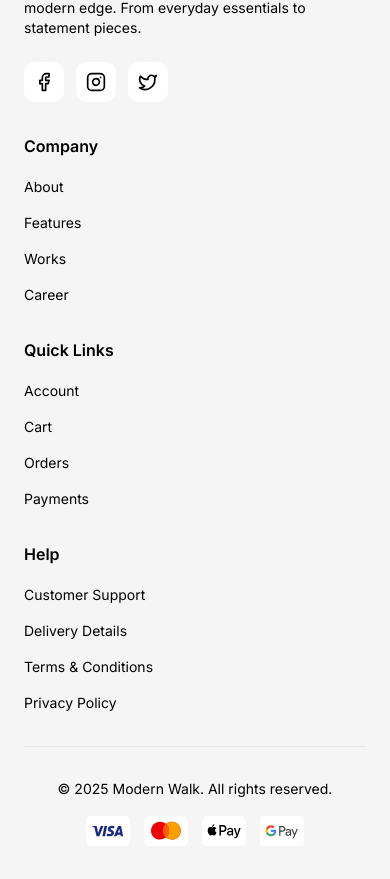
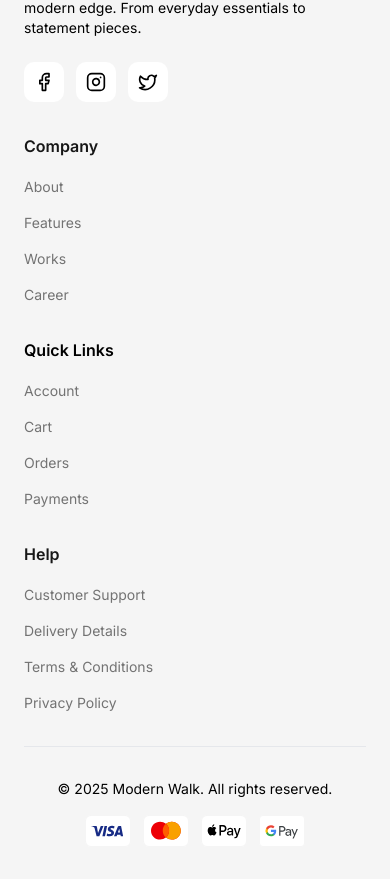
Before and after one commit to therealsuji/wa-mw, a Next.js app: page /cart in a window 390 px wide. Shown: the part 1111-1990 px from the top of the page. Built offline with nearby package versions, Linux system fonts and the light colour scheme; no server answers.

Commit message:
fix: readme update minor style and responsive updates

```diff
--- a/src/app/_components/hero.tsx
+++ b/src/app/_components/hero.tsx
@@ -32,8 +32,8 @@ export const Hero = () => {
             </div>
 
             <div className="flex min-h-[4rem] items-stretch">
-              <div className="flex flex-1 flex-col justify-center pr-8 text-left">
-                <div className="text-2xl font-bold text-black">200+</div>
+              <div className="flex flex-1 flex-col justify-center pr-4 md:pr-8 text-left">
+                <div className="text-lg md:text-2xl font-bold text-black">200+</div>
                 <div className="text-muted-foreground text-sm">
                   International Brands
                 </div>
@@ -41,8 +41,8 @@ export const Hero = () => {
               <div className="flex items-center">
                 <Separator orientation="vertical" />
               </div>
-              <div className="flex flex-1 flex-col justify-center px-8 text-left">
-                <div className="text-2xl font-bold text-black">2,000+</div>
+              <div className="flex flex-1 flex-col justify-center px-4 md:px-8 text-left">
+                <div className="text-lg md:text-2xl font-bold text-black">2,000+</div>
                 <div className="text-muted-foreground text-sm">
                   High-Quality Products
                 </div>
@@ -51,7 +51,7 @@ export const Hero = () => {
                 <Separator orientation="vertical" />
               </div>
               <div className="flex flex-1 flex-col justify-center pl-8 text-left">
-                <div className="text-2xl font-bold text-black">30,000+</div>
+                <div className="text-lg md:text-2xl font-bold text-black">30,000+</div>
                 <div className="text-muted-foreground text-sm">
                   Happy Customers
                 </div>
--- a/src/components/icons/icon-cart.tsx
+++ b/src/components/icons/icon-cart.tsx
@@ -9,14 +9,14 @@ const IconCart = (props: React.SVGProps<SVGSVGElement>) => (
     {...props}
   >
     <path
-      stroke="#0A0A0A"
+      stroke="currentColor"
       strokeLinecap="round"
       strokeLinejoin="round"
       strokeWidth={1.5}
       d="M2.048 18.566A2 2 0 0 0 4 21h16a2.002 2.002 0 0 0 1.952-2.434l-2-9A2 2 0 0 0 18 8H6a2 2 0 0 0-1.952 1.566l-2 9Z"
     />
     <path
-      stroke="#0A0A0A"
+      stroke="currentColor"
       strokeLinecap="round"
       strokeLinejoin="round"
       strokeWidth={1.5}
--- a/src/components/organisms/cart-button.tsx
+++ b/src/components/organisms/cart-button.tsx
@@ -18,10 +18,10 @@ const CartButton = () => {
   return (
     <Link
       href="/cart"
-      className="text-primary hover:text-muted-foreground flex items-center gap-2"
+      className="text-primary flex items-center gap-2 group"
     >
-      <Icons.cart />
-      {isMounted && itemCount > 0 && <span>{itemCount}</span>}
+      <Icons.cart className="text-primary group-hover:text-muted-foreground"/>
+      {isMounted && itemCount > 0 && <span className="group-hover:text-muted-foreground">{itemCount}</span>}
     </Link>
   );
 };
--- a/src/components/organisms/footer.tsx
+++ b/src/components/organisms/footer.tsx
@@ -31,36 +31,36 @@ export const Footer = () => {
           </div>
 
           <div>
-            <h3 className="mb-4 font-semibold text-black">Company</h3>
+            <h3 className="mb-4 font-semibold text-primary">Company</h3>
             <ul className="space-y-3">
               <li>
                 <Link
-                  href="/about"
-                  className="text-sm text-black hover:text-gray-600"
+                  href="/#"
+                  className="text-sm text-muted-foreground hover:text-gray-600"
                 >
                   About
                 </Link>
               </li>
               <li>
                 <Link
-                  href="/features"
-                  className="text-sm text-black hover:text-gray-600"
+                  href="/#"
+                  className="text-sm text-muted-foreground hover:text-gray-600"
                 >
                   Features
                 </Link>
               </li>
               <li>
                 <Link
-                  href="/works"
-                  className="text-sm text-black hover:text-gray-600"
+                  href="/#"
+                  className="text-sm text-muted-foreground hover:text-gray-600"
                 >
                   Works
                 </Link>
               </li>
               <li>
                 <Link
-                  href="/career"
-                  className="text-sm text-black hover:text-gray-600"
+                  href="/#"
+                  className="text-sm text-muted-foreground hover:text-gray-600"
                 >
                   Career
                 </Link>
@@ -73,8 +73,8 @@ export const Footer = () => {
             <ul className="space-y-3">
               <li>
                 <Link
-                  href="/account"
-                  className="text-sm text-black hover:text-gray-600"
+                  href="/#"
+                  className="text-sm text-muted-foreground hover:text-gray-600"
                 >
                   Account
                 </Link>
@@ -82,23 +82,23 @@ export const Footer = () => {
               <li>
                 <Link
                   href="/cart"
-                  className="text-sm text-black hover:text-gray-600"
+                  className="text-sm text-muted-foreground hover:text-gray-600"
                 >
                   Cart
                 </Link>
               </li>
               <li>
                 <Link
-                  href="/orders"
-                  className="text-sm text-black hover:text-gray-600"
+                  href="/#"
+                  className="text-sm text-muted-foreground hover:text-gray-600"
                 >
                   Orders
                 </Link>
               </li>
               <li>
                 <Link
-                  href="/payments"
-                  className="text-sm text-black hover:text-gray-600"
+                  href="/#"
+                  className="text-sm text-muted-foreground hover:text-gray-600"
                 >
                   Payments
                 </Link>
@@ -107,36 +107,36 @@ export const Footer = () => {
           </div>
 
           <div>
-            <h3 className="mb-4 font-semibold text-black">Help</h3>
+            <h3 className="mb-4 font-semibold text-primary">Help</h3>
             <ul className="space-y-3">
               <li>
                 <Link
-                  href="/support"
-                  className="text-sm text-black hover:text-gray-600"
+                  href="/#"
+                  className="text-sm text-muted-foreground hover:text-gray-600"
                 >
                   Customer Support
                 </Link>
               </li>
               <li>
                 <Link
-                  href="/delivery"
-                  className="text-sm text-black hover:text-gray-600"
+                  href="/#"
+                  className="text-sm text-muted-foreground hover:text-gray-600"
                 >
                   Delivery Details
                 </Link>
               </li>
               <li>
                 <Link
-                  href="/terms"
-                  className="text-sm text-black hover:text-gray-600"
+                  href="/#"
+                  className="text-sm text-muted-foreground hover:text-gray-600"
                 >
                   Terms & Conditions
                 </Link>
               </li>
               <li>
                 <Link
-                  href="/privacy"
-                  className="text-sm text-black hover:text-gray-600"
+                  href="/#"
+                  className="text-sm text-muted-foreground hover:text-gray-600"
                 >
                   Privacy Policy
                 </Link>
--- a/src/components/organisms/header.tsx
+++ b/src/components/organisms/header.tsx
@@ -20,19 +20,19 @@ export const Header = () => {
             Shop
           </Link>
           <Link
-            href="/brands"
+            href="/#"
             className="text-primary hover:text-muted-foreground"
           >
             Brands
           </Link>
           <Link
-            href="/about"
+            href="/#"
             className="text-primary hover:text-muted-foreground"
           >
             About
           </Link>
           <Link
-            href="/contact"
+            href="/#"
             className="text-primary hover:text-muted-foreground"
           >
             Contact
```
Also changed, not shown: 1 other file (tests, documents, lock files or other folders).
